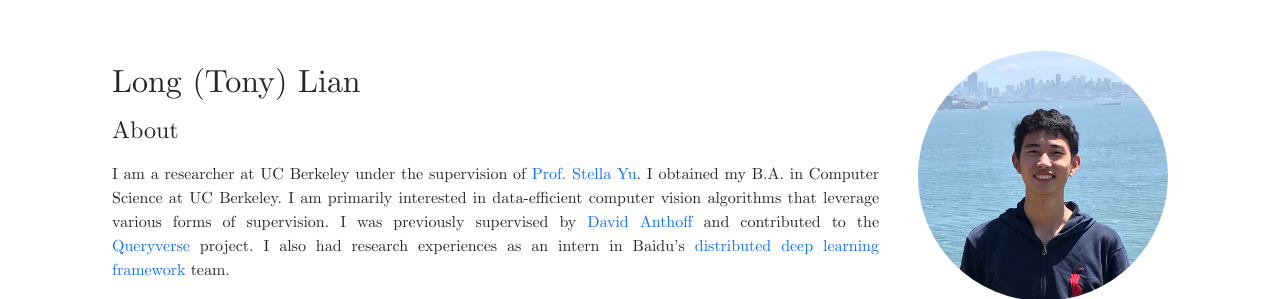
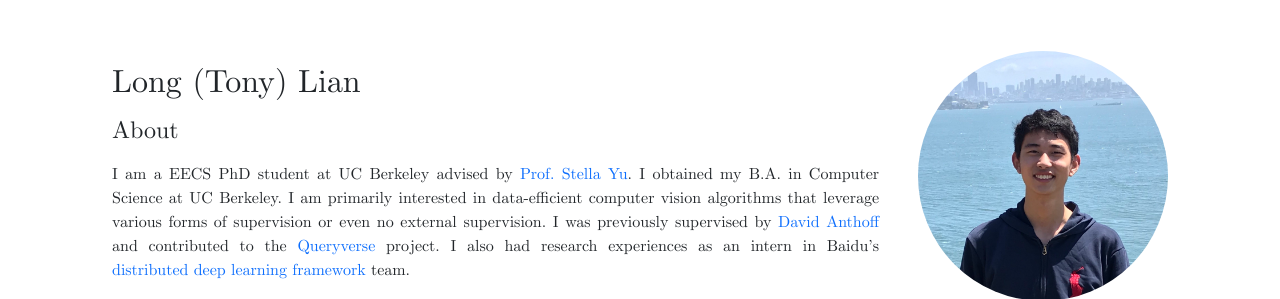
Before and after one commit to WANGaRuijie/WANGaRuijie.github.io, a Jekyll site: the page built from index.md, in a window 1280 px wide and 900 px high, cut to the strip 0-299 px from the top of the window. Built offline with Jekyll 4.4.1, drawn with Linux system fonts in a browser that asks for light colours.

Commit message:
Update bio

```diff
--- a/_includes/bio.md
+++ b/_includes/bio.md
@@ -1 +1 @@
-I am a researcher at UC Berkeley under the supervision of [Prof. Stella Yu](https://www1.icsi.berkeley.edu/~stellayu/). I obtained my B.A. in Computer Science at UC Berkeley. I am primarily interested in data-efficient computer vision algorithms that leverage various forms of supervision. I was previously supervised by [David Anthoff](https://vcresearch.berkeley.edu/faculty/david-anthoff) and contributed to the [Queryverse](https://www.queryverse.org/) project. I also had research experiences as an intern in Baidu's [distributed deep learning framework](https://github.com/paddlepaddle/paddle) team.
+I am a EECS PhD student at UC Berkeley advised by [Prof. Stella Yu](https://www1.icsi.berkeley.edu/~stellayu/). I obtained my B.A. in Computer Science at UC Berkeley. I am primarily interested in data-efficient computer vision algorithms that leverage various forms of supervision or even no external supervision. I was previously supervised by [David Anthoff](https://vcresearch.berkeley.edu/faculty/david-anthoff) and contributed to the [Queryverse](https://www.queryverse.org/) project. I also had research experiences as an intern in Baidu's [distributed deep learning framework](https://github.com/paddlepaddle/paddle) team.
```
Also changed, not shown: _includes/bio_old.md (deleted, +0 -1 lines).
